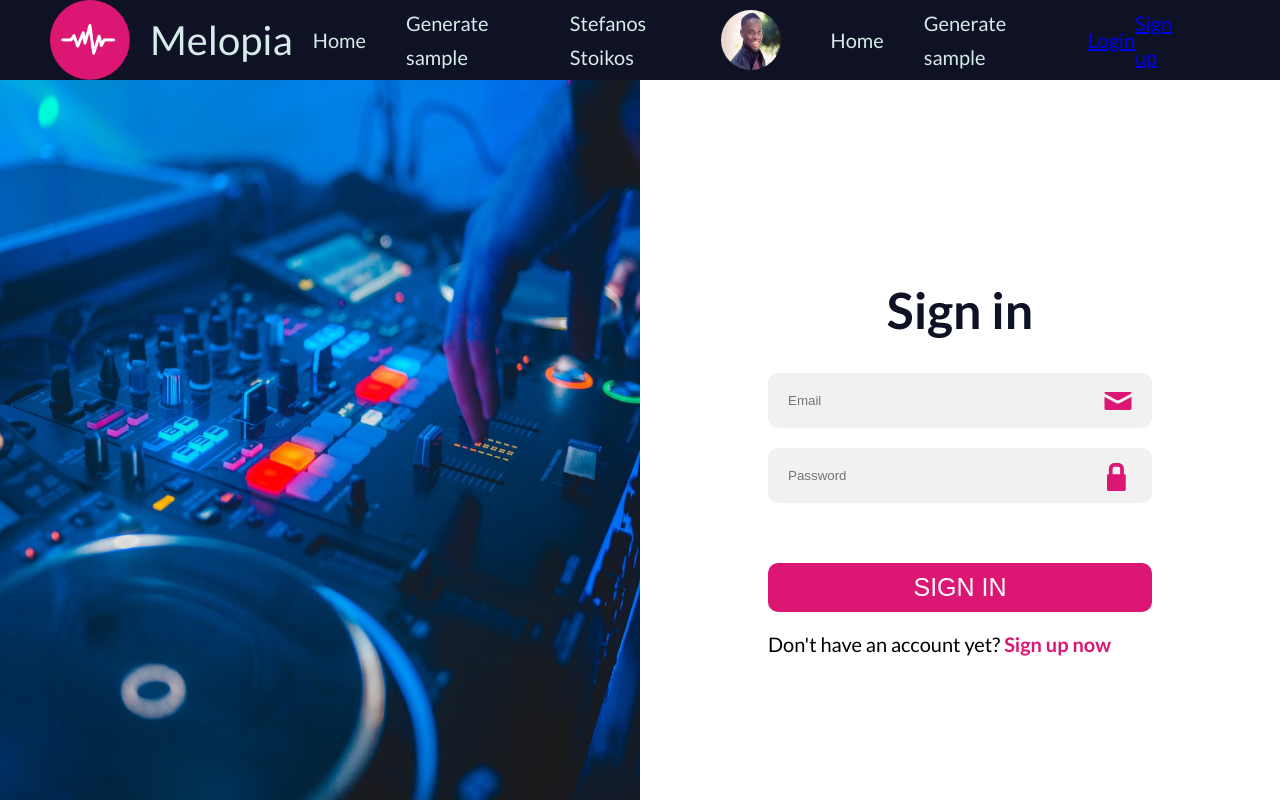
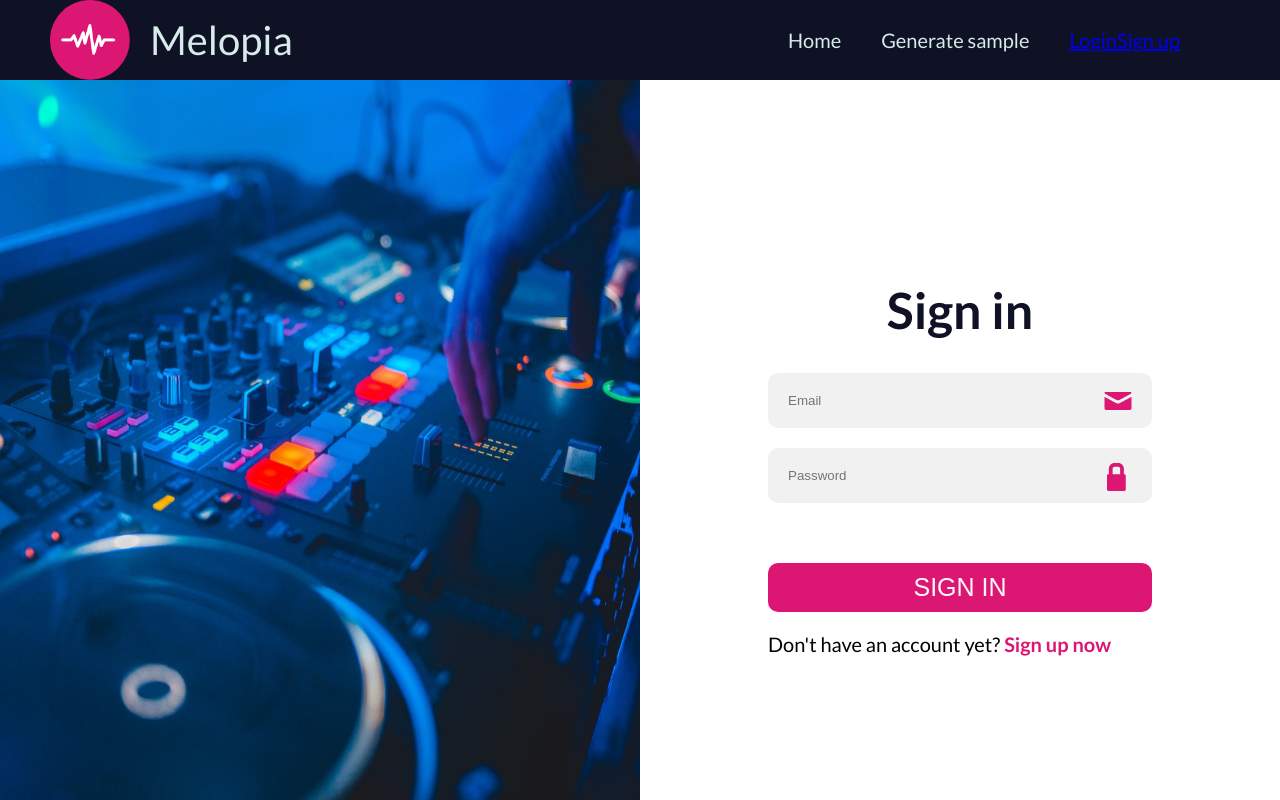
Before and after one commit to Stefanosss/websiteFullproject, a website: page frontend/views/login.html in a window 1280 px wide. Drawn offline with nearby package versions, Linux system fonts and the light colour scheme.

Commit message:
navigation again

```diff
--- a/frontend/views/login.html
+++ b/frontend/views/login.html
@@ -22,13 +22,7 @@
         </div>
 
         <nav class="user-nav">
-            <a href="https://fullproject-frontend.herokuapp.com/views/home.html" class="user-nav__link">Home</a>
-            <a href="sampleGenerator.html" class="user-nav__link">Generate sample</a>
-            <div class="user-nav__user">
-                <p class="user-nav__user-name">Stefanos Stoikos</p>
 
-                <img src="../img/userPicture.jpg" alt="user picture" class="user-nav__user-photo">
-            </div>
         </nav>
     </div>
 
```
